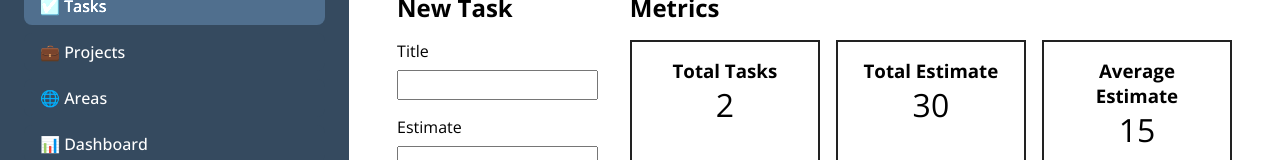
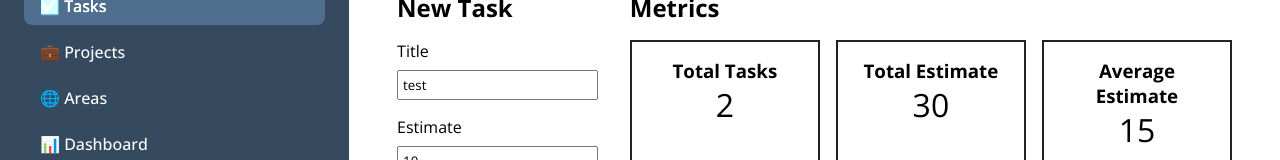
Before and after one commit to bencodezen/essential-vue-3-patterns-and-techniques, a Vue app in the folder example/: page /#/tasks in a window 1280 px wide. Shown: the part 132-292 px from the top of the page. Built offline with nearby package versions, Linux system fonts and the light colour scheme.

Commit message:
frefactor: add destructure example in tasks

```diff
--- a/example/src/pages/Tasks.vue
+++ b/example/src/pages/Tasks.vue
@@ -1,5 +1,5 @@
 <script setup>
-import { computed, reactive } from 'vue'
+import { computed, reactive, toRefs } from 'vue'
 import DefaultLayout from '../layouts/DefaultLayout.vue'
 
 const newTask = reactive({
@@ -7,6 +7,8 @@ const newTask = reactive({
   estimate: 10,
   deadline: '2021-11-22'
 })
+
+const { title, estimate, deadline } = toRefs(newTask)
 
 const taskList = reactive([
   { title: 'Apple', estimate: 10, deadline: '2021-11-01 ' },
```
